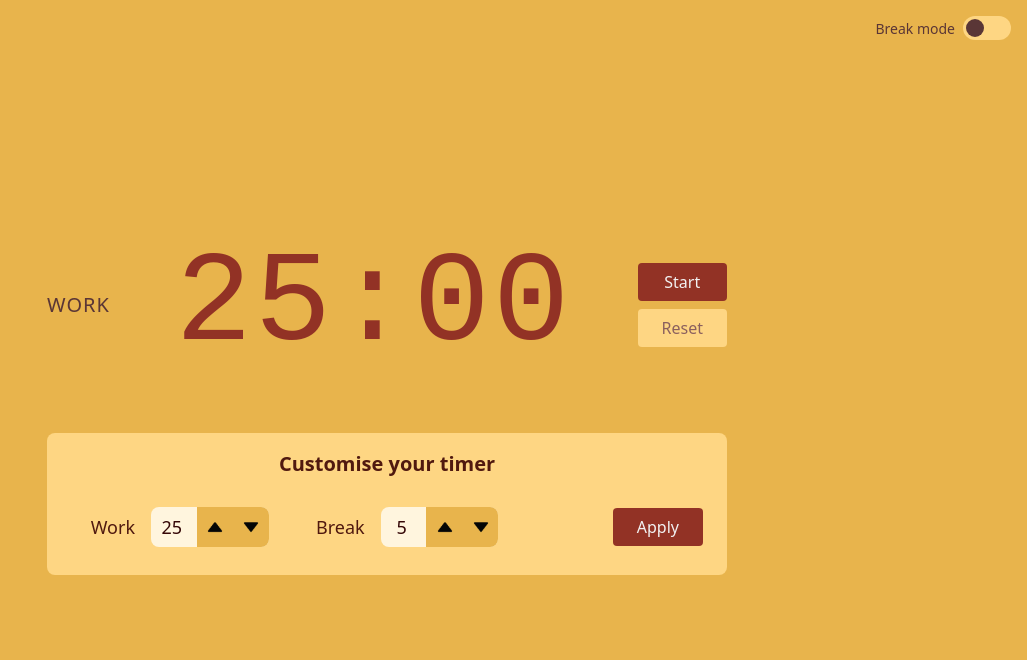
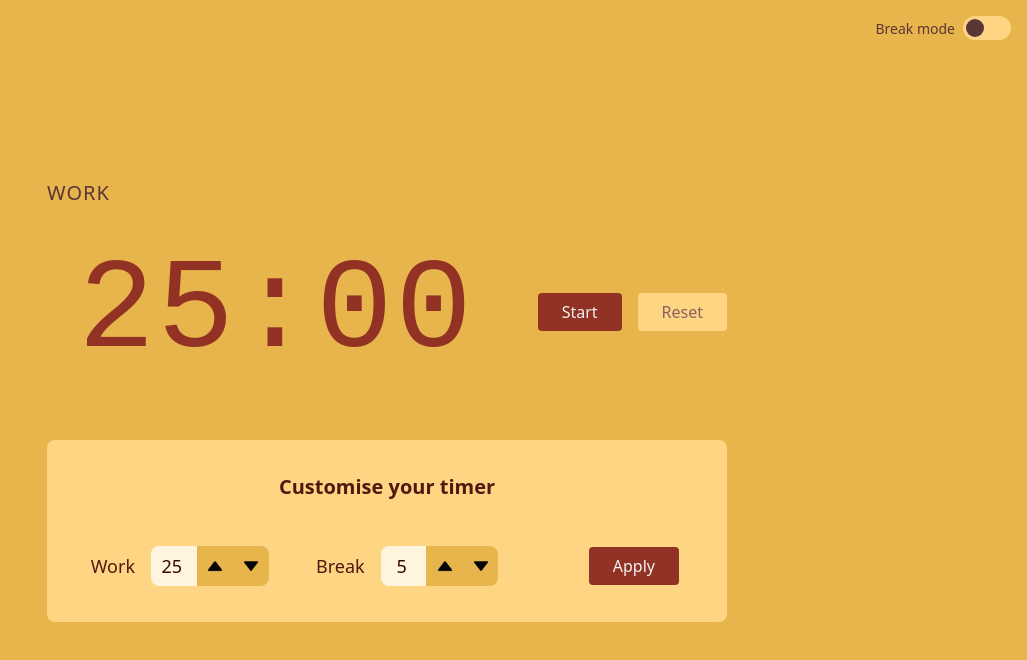
Before and after one commit to SassyLizard/pomodoro-timer, a website built with Vite: page index.html in a window 1280 px wide. Shown: the whole page, without its empty margins (253-1280 px from the left). Built offline with nearby package versions, Linux system fonts and the light colour scheme; a web font is replaced by a local one.

Commit message:
Update timer UI with new font styles, header structure, and enhanced button states. Adjust layout and spacing for improved user experience.

```diff
--- a/index.html
+++ b/index.html
@@ -4,13 +4,18 @@
     <meta charset="UTF-8">
     <meta name="viewport" content="width=device-width, initial-scale=1.0">
     <title>Pomodoro Timer</title>
+    <link rel="preconnect" href="https://fonts.googleapis.com">
+    <link rel="preconnect" href="https://fonts.gstatic.com" crossorigin>
+    <link href="https://fonts.googleapis.com/css2?family=Fustat:wght@400;500;600;700&family=Sofia+Sans:wght@400;500;600;700&display=swap" rel="stylesheet">
     <link rel="stylesheet" href="/src/style.css">
 </head>
 <body>
     <div id="app">
         <main class="timer" role="timer" aria-live="polite">
+            <div class="timer__header-row">
+                <p class="timer__mode" id="timer-mode" aria-label="Current mode">Work</p>
+            </div>
             <div class="timer__row">
-                <p class="timer__mode" id="timer-mode" aria-label="Current mode">Work</p>
                 <div class="timer__display-wrap">
                     <p class="timer__display" id="timer-display" aria-label="Time remaining">25:00</p>
                 </div>
--- a/src/style.css
+++ b/src/style.css
@@ -57,7 +57,7 @@
   --space-3xl: 4rem;    /* 64px */
 
   /* ─── Typography ────────────────────────────────────────────────────── */
-  --font-body: "DM Sans", system-ui, -apple-system, sans-serif;
+  --font-body: "Fustat", system-ui, -apple-system, sans-serif;
   --font-mono: "JetBrains Mono", "Fira Code", ui-monospace, monospace;
 
   --text-xs: 0.75rem;     /* 12px */
@@ -154,6 +154,12 @@ body {
   max-width: 680px;
 }
 
+.timer__header-row {
+  width: 100%;
+  text-align: left;
+  margin-bottom: var(--space-sm);
+}
+
 .timer__mode {
   font-size: var(--text-lg);
   font-weight: var(--font-weight-medium);
@@ -161,7 +167,6 @@ body {
   letter-spacing: 0.05em;
   text-transform: uppercase;
   margin: 0;
-  align-self: center;
 }
 
 .timer__row {
@@ -192,8 +197,9 @@ body {
 
 .timer__controls {
   display: flex;
-  flex-direction: column;
-  gap: var(--space-sm);
+  flex-direction: row;
+  align-items: center;
+  gap: var(--space-md);
   margin-left: auto;
 }
 
@@ -226,6 +232,17 @@ body {
   filter: brightness(0.95);
 }
 
+body[data-mode="work"] .timer__controls .timer__btn--primary:active {
+  background-color: #FF9B58;
+  filter: none;
+}
+
+body[data-mode="break"] .timer__controls .timer__btn--primary:active {
+  background-color: #E2E7FF;
+  color: #0B2B2C;
+  filter: none;
+}
+
 body[data-mode="work"] .timer__btn--primary:hover {
   background-color: #730103;
   filter: none;
@@ -251,7 +268,8 @@ body[data-mode="work"] .timer__btn--secondary:hover {
 }
 
 .timer__btn--secondary:active {
-  background-color: var(--color-border);
+  background-color: #e8e8e8;
+  color: #4a4a4a;
 }
 
 /* Temporary: preview mode toggle (remove when no longer needed) */
@@ -321,7 +339,7 @@ body[data-mode="work"] .timer__preview-mode:hover .timer__preview-mode-label {
 /* ─── Settings panel ──────────────────────────────────────────────────── */
 .settings-panel {
   margin-top: var(--space-2xl);
-  padding: var(--space-md) var(--space-lg) var(--space-lg);
+  padding: var(--space-xl) var(--space-lg);
   background-color: var(--color-surface);
   border: none;
   border-radius: var(--radius-md);
@@ -357,16 +375,26 @@ body[data-mode="break"] .timer__btn--primary:hover {
   filter: none;
 }
 
+body[data-mode="work"] .settings-panel__apply:active {
+  background-color: #FF9B58;
+}
+
+body[data-mode="break"] .settings-panel__apply:active {
+  background-color: #E2E7FF;
+  color: #0B2B2C;
+}
+
 .settings-panel__heading {
+  font-family: "Fustat", var(--font-body);
   font-size: var(--text-lg);
   font-weight: var(--font-weight-bold);
   color: var(--color-text);
-  margin: 0 0 var(--space-md) 0;
+  margin: 0 0 var(--space-xl) 0;
   text-align: center;
 }
 
 body[data-mode="break"] .settings-panel__heading {
-  color: #f0f0f0;
+  color: #29544A;
 }
 
 .settings-panel__row {
@@ -390,6 +418,7 @@ body[data-mode="break"] .settings-panel__heading {
 
 .settings-panel__label {
   font-size: var(--text-md);
+  font-weight: var(--font-weight-medium);
   color: var(--color-text);
   min-width: 4rem;
   text-align: right;
@@ -409,6 +438,7 @@ body[data-mode="break"] .settings-panel__heading {
 .settings-panel__input {
   font-family: var(--font-body);
   font-size: var(--text-md);
+  font-weight: var(--font-weight-medium);
   color: var(--color-settings-input-text);
   padding: var(--space-sm) var(--space-sm);
   margin: 0 var(--space-xs) 0 0;
@@ -498,5 +528,6 @@ body[data-mode="break"] .settings-panel__step--down:active {
 .settings-panel__apply {
   margin-top: 0;
   margin-left: auto;
+  margin-right: var(--space-lg);
   flex-shrink: 0;
 }
```
